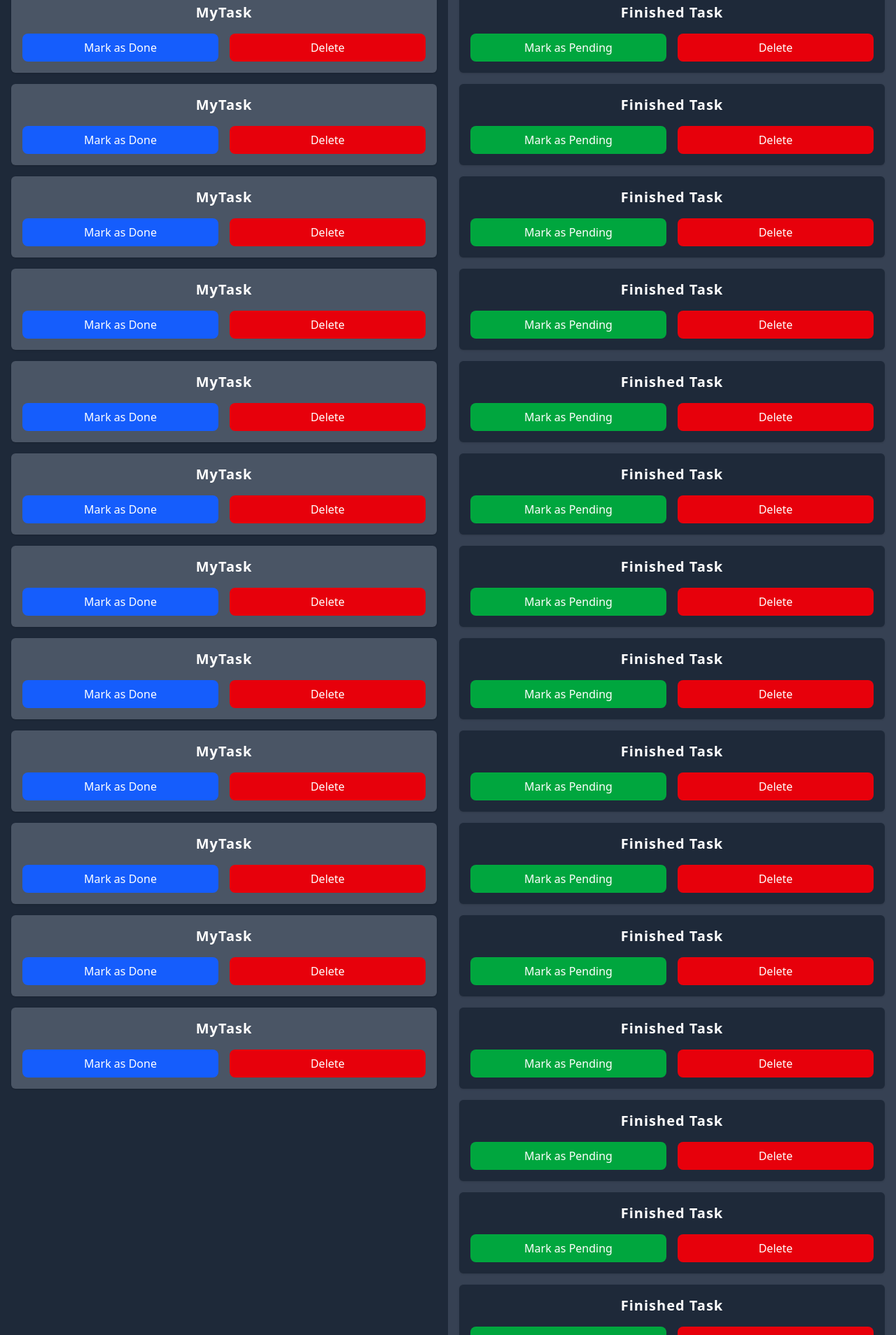
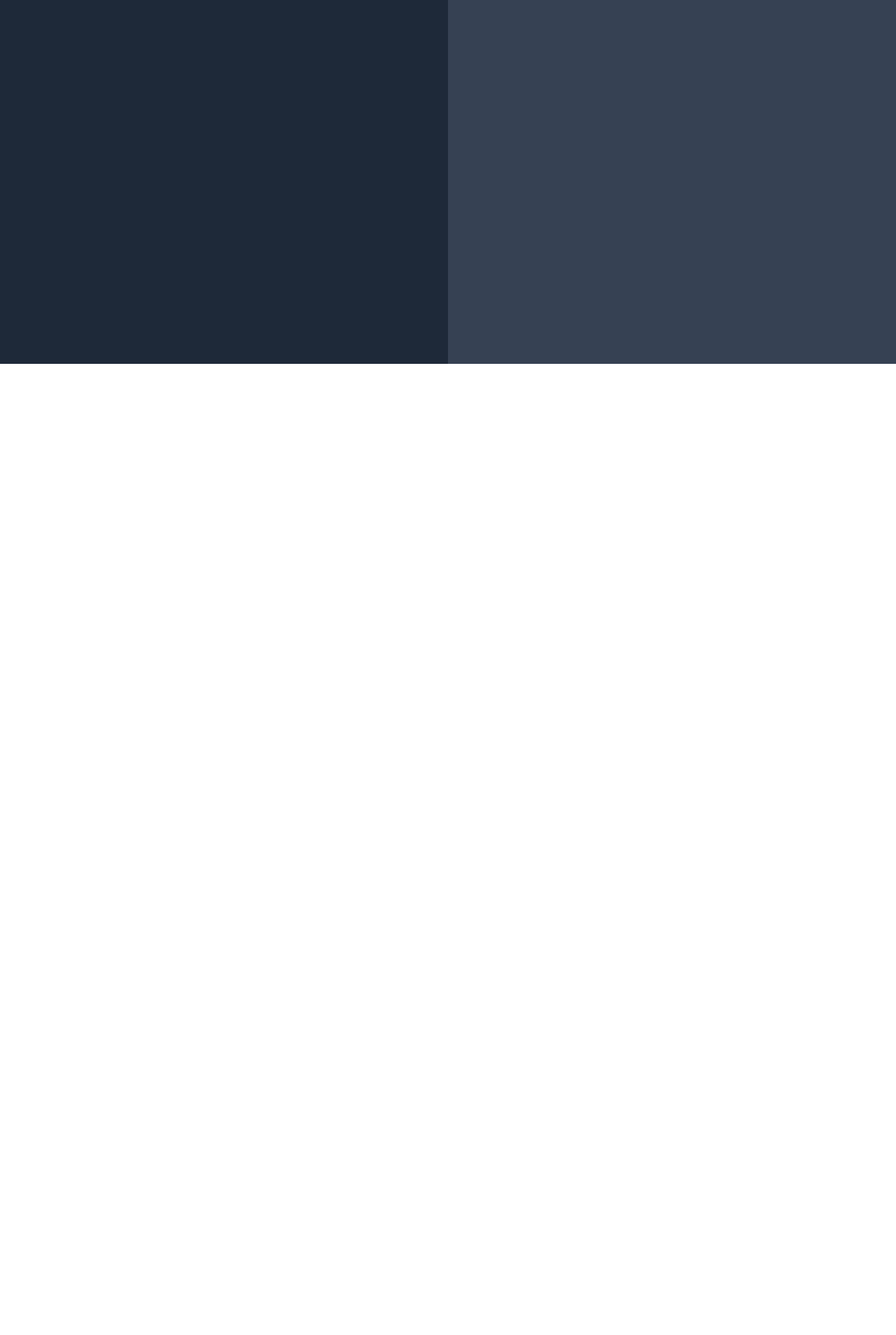
Before and after one commit to khianvictorycalderon/Nextjs-Supabase-ToDo-List-App, a Next.js app: page / in a window 1280 px wide. Shown: the part 280-2188 px from the top of the page at 70% size. After the commit the page ends 800 px from the top, so only its background shows below. Built offline with nearby package versions, Linux system fonts and the light colour scheme.

Commit message:
Added task id

```diff
--- a/app/page.tsx
+++ b/app/page.tsx
@@ -20,60 +20,11 @@ export default function App() {
       <div className="flex flex-col lg:flex-row text-white flex-1 h-full">
         <div className="flex-1/2 bg-gray-800 p-4 text-center">
           <p className="text-lg font-semibold mb-4">Pending Tasks</p>
-          <div className="flex flex-col gap-4">
-            <PendingCard taskName="MyTask" />
-            <PendingCard taskName="MyTask" />
-            <PendingCard taskName="MyTask" />
-            <PendingCard taskName="MyTask" />
-            <PendingCard taskName="MyTask" />
-            <PendingCard taskName="MyTask" />
-            <PendingCard taskName="MyTask" />
-            <PendingCard taskName="MyTask" />
-            <PendingCard taskName="MyTask" />
-            <PendingCard taskName="MyTask" />
-            <PendingCard taskName="MyTask" />
-            <PendingCard taskName="MyTask" />
-          </div>
+          <div className="flex flex-col gap-4"></div>
         </div>
         <div className="flex-1/2 bg-gray-700 p-4 text-center">
           <p className="text-lg font-semibold mb-4">Finished Tasks</p>
-          <div className="flex flex-col gap-4">
-            <FinishedCard taskName="Finished Task"/>
-            <FinishedCard taskName="Finished Task"/>
-            <FinishedCard taskName="Finished Task"/>
-            <FinishedCard taskName="Finished Task"/>
-            <FinishedCard taskName="Finished Task"/>
-            <FinishedCard taskName="Finished Task"/>
-            <FinishedCard taskName="Finished Task"/>
-            <FinishedCard taskName="Finished Task"/>
-            <FinishedCard taskName="Finished Task"/>
-            <FinishedCard taskName="Finished Task"/>
-            <FinishedCard taskName="Finished Task"/>
-            <FinishedCard taskName="Finished Task"/>
-            <FinishedCard taskName="Finished Task"/>
-            <FinishedCard taskName="Finished Task"/>
-            <FinishedCard taskName="Finished Task"/>
-            <FinishedCard taskName="Finished Task"/>
-            <FinishedCard taskName="Finished Task"/>
-            <FinishedCard taskName="Finished Task"/>
-            <FinishedCard taskName="Finished Task"/>
-            <FinishedCard taskName="Finished Task"/>
-            <FinishedCard taskName="Finished Task"/>
-            <FinishedCard taskName="Finished Task"/>
-            <FinishedCard taskName="Finished Task"/>
-            <FinishedCard taskName="Finished Task"/>
-            <FinishedCard taskName="Finished Task"/>
-            <FinishedCard taskName="Finished Task"/>
-            <FinishedCard taskName="Finished Task"/>
-            <FinishedCard taskName="Finished Task"/>
-            <FinishedCard taskName="Finished Task"/>
-            <FinishedCard taskName="Finished Task"/>
-            <FinishedCard taskName="Finished Task"/>
-            <FinishedCard taskName="Finished Task"/>
-            <FinishedCard taskName="Finished Task"/>
-            <FinishedCard taskName="Finished Task"/>
-            <FinishedCard taskName="Finished Task"/>
-          </div>
+          <div className="flex flex-col gap-4"></div>
         </div>
       </div>
 
--- a/lib/components/card.tsx
+++ b/lib/components/card.tsx
@@ -1,6 +1,6 @@
 'use client';
 
-export const PendingCard = ({taskName}: CardProps) => (
+export const PendingCard = ({taskId, taskName}: CardProps) => (
     <div className="bg-gray-600 p-4 rounded-md shadow">
         <p className="text-xl font-semibold tracking-wider">{taskName}</p>
         <div className="flex w-full mt-4 gap-4">
@@ -10,7 +10,7 @@ export const PendingCard = ({taskName}: CardProps) => (
     </div>
 );
 
-export const FinishedCard = ({taskName}: CardProps) => (
+export const FinishedCard = ({taskId, taskName}: CardProps) => (
     <div className="bg-gray-800 p-4 rounded-md shadow">
         <p className="text-xl font-semibold tracking-wider">{taskName}</p>
         <div className="flex w-full mt-4 gap-4">
--- a/lib/types.ts
+++ b/lib/types.ts
@@ -1,3 +1,4 @@
 interface CardProps {
+    taskId: string;
     taskName: string;
 }
```
